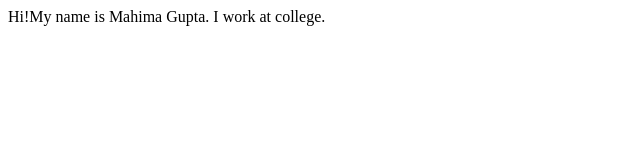
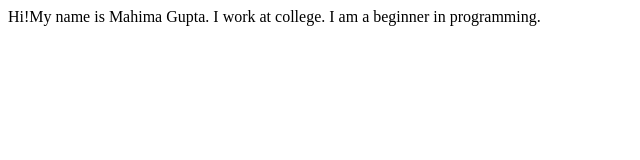
Before and after one commit to mahimagupta24/mahi-gg, a plain HTML site: page index.html in a window 1280 px wide. Shown: the whole page, without its empty margins (0-640 px from the left). Drawn offline with Linux system fonts and the light colour scheme.

Commit message:
Update index.html

```diff
--- a/index.html
+++ b/index.html
@@ -9,5 +9,8 @@
 <body>
     Hi!My name is Mahima Gupta.
     I work at college.
+
+    I am a beginner in programming.
+
 </body>
 </html>
```
